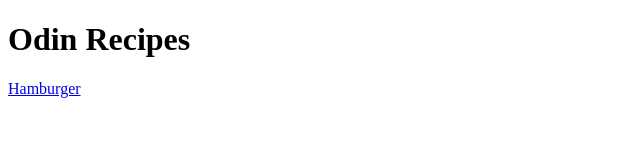
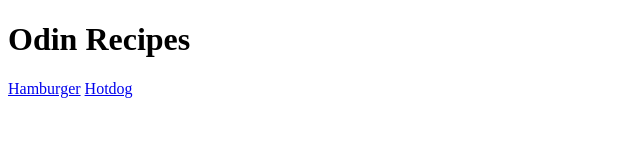
Before and after one commit to Cross961/odin-recipes, a plain HTML site: page index.html in a window 1280 px wide. Shown: the full height of the page, 0-640 px from the left. Drawn offline with Linux system fonts and the light colour scheme.

Commit message:
add new link to hotdog recipe

```diff
--- a/index.html
+++ b/index.html
@@ -7,6 +7,8 @@
 <body>
     <h1>Odin Recipes</h1>
     <a href="recipes/hamburger.html">Hamburger</a>
+    <a href="recipes/hotdog.html">Hotdog</a>
+
 </body>
 
 
```
